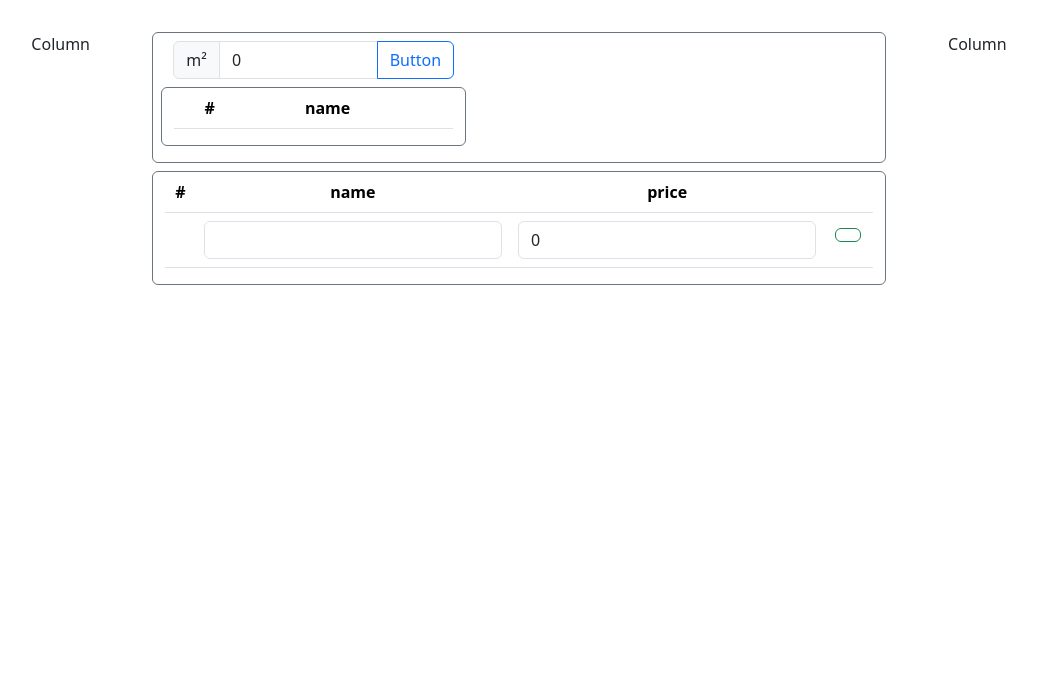
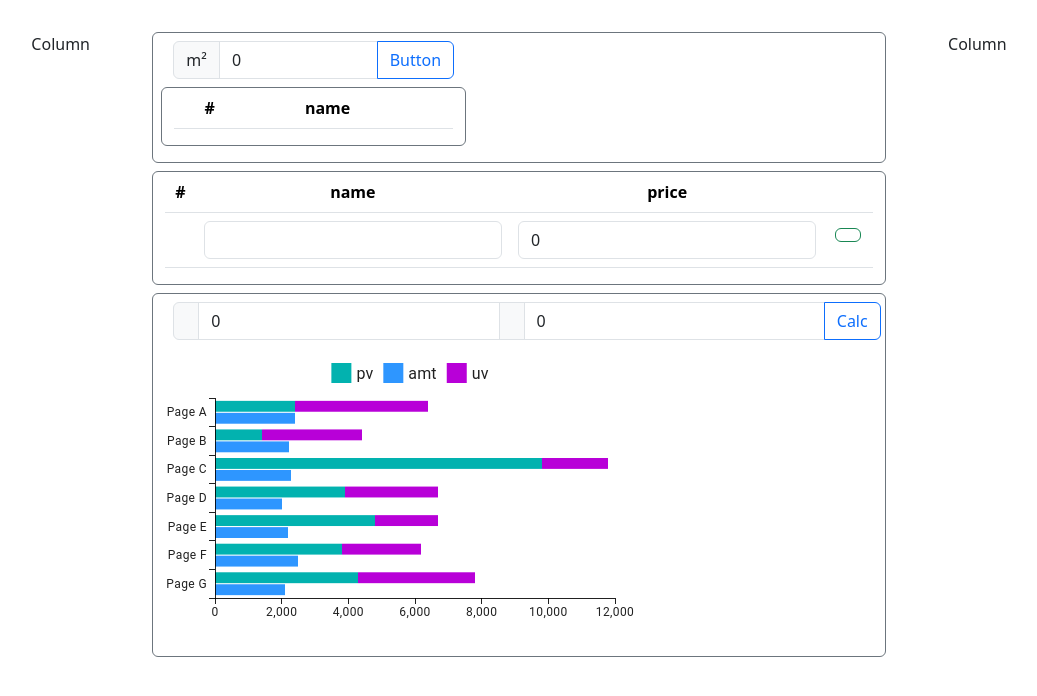
Before and after one commit to MaDoedel/flatmate, a Gatsby site: page / in a window 1280 px wide. Shown: the whole page, without its empty margins (121-1158 px from the left). Built offline with nearby package versions, Linux system fonts and the light colour scheme; Gatsby itself is replaced by a stand-in of ours; some icons are missing.

Commit message:
bars try

```diff
--- a/src/pages/index.js
+++ b/src/pages/index.js
@@ -2,6 +2,7 @@ import * as React from "react";
 import { PieChart } from '@mui/x-charts/PieChart';
 import { useDrawingArea } from '@mui/x-charts/hooks';
 import { styled } from '@mui/material/styles';
+import { BarChart } from '@mui/x-charts/BarChart';
 
 
 function MyHeader() {
@@ -19,6 +20,8 @@ function MyHeader() {
 }
 
 function MyBody() {
+  const [users, setUsers] = React.useState([]);
+
   return (
     <body>
       <div class="container text-center pt-4">
@@ -27,7 +30,7 @@ function MyBody() {
             Column
           </div>
           <div class="col-8">
-            <MyControlPanel />
+            <MyControlPanel users={users} setUsers={setUsers}/>
           </div>
           <div class="col">
             Column
@@ -150,28 +153,12 @@ function PieCenterLabel({ children }) {
 
 
 function MyBoard({ users, setUsers, area}) {
-  const [hot, setHot] = React.useState(0);
-  const [cold, setCold] = React.useState(0);
-
-  function handleInput(event) {
-    console.log("handleInput");
-  }
-
   const data = users.filter(user => user.size !== 0).map(user => ({ value: user.size, label: user.name }));
 
   return (
     <>
     {users.length !== 0 && (
       <div class="row">
-        <div class="col-12 my-2 mx-2">
-          <div class="input-group">
-            <span class="input-group-text bi bi-fire"></span>
-            <input type="decimal" class="form-control" placeholder="0" value={hot} onChange={(e) => setHot(e.target.value)}/>
-            <span class="input-group-text bi bi-snow2"></span>
-            <input type="decimal" class="form-control" placeholder="0" value={cold} onChange={(e) => setCold(e.target.value)}/>
-            <button class="btn btn-outline-primary" type="button" onClick={handleInput}>Calc</button>
-          </div>
-        </div>
         <div class="col-12 my-2 mx-2">
           <PieChart series={[{ data, innerRadius: 80 }]} {...size}>
           <PieCenterLabel>{area}m&sup2;</PieCenterLabel>
@@ -248,12 +235,62 @@ function MyPositions() {
   );
 }
 
+const uData = [4000, 3000, 2000, 2780, 1890, 2390, 3490];
+const pData = [2400, 1398, 9800, 3908, 4800, 3800, 4300];
+const amtData = [2400, 2210, 2290, 2000, 2181, 2500, 2100];
 
-function MyControlPanel(v) {
+const xLabels = [
+  'Page A',
+  'Page B',
+  'Page C',
+  'Page D',
+  'Page E',
+  'Page F',
+  'Page G',
+];
+
+
+function MyCalc() {
+  const [hot, setHot] = React.useState(0);
+  const [cold, setCold] = React.useState(0);
+
+  function handleInput(event) {
+    console.log("handleInput");
+  }
+
+
+  return (
+    <>
+    <div class="col-12 my-2 mx-2">
+      <div class="input-group">
+        <span class="input-group-text bi bi-fire"></span>
+        <input type="decimal" class="form-control" placeholder="0" value={hot} onChange={(e) => setHot(e.target.value)}/>
+        <span class="input-group-text bi bi-snow2"></span>
+        <input type="decimal" class="form-control" placeholder="0" value={cold} onChange={(e) => setCold(e.target.value)}/>
+        <button class="btn btn-outline-primary" type="button" onClick={handleInput}>Calc</button>
+      </div>
+    </div>
+    <div class="col-12 my-2" >
+      <BarChart
+      width={500}
+      height={300}
+      series={[
+        { data: pData, label: 'pv', stack: 'stack1' },
+        { data: amtData, label: 'amt' },
+        { data: uData, label: 'uv', stack: 'stack1' },
+      ]}
+      yAxis={[{ data: xLabels, scaleType: 'band' }]}
+      layout="horizontal"
+    />
+    </div>
+    </>
+  );
+}
+
+
+function MyControlPanel({users, setUsers}) {
   //const [prevsize, setPrevSize] = React.useState(0);
-
   const [size, setSize] = React.useState(0);
-  const [users, setUsers] = React.useState([]);
 
   function handleInputChange(event) {
     //setPrevSize(size);
@@ -303,6 +340,11 @@ function MyControlPanel(v) {
         <MyPositions/>
       </div>
     </div>
+    <div class="row rounded border border-secondary  my-2 ">
+      <div class="col-12 ">
+        <MyCalc/>
+      </div>
+    </div>
     </>
   );
 }
```
